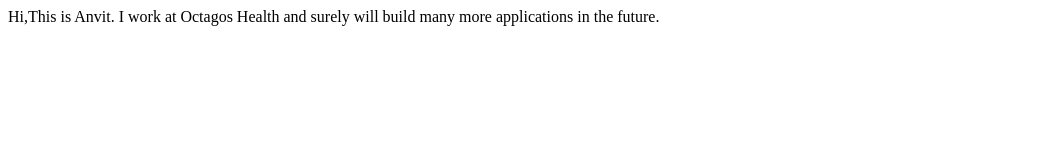
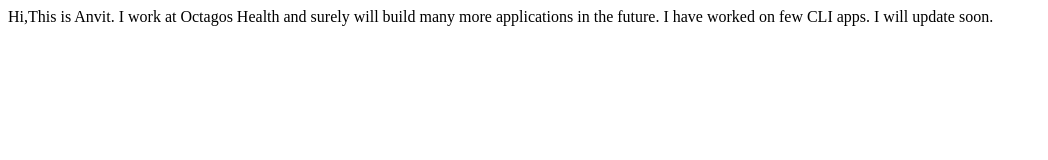
Before and after one commit to BrutalOverkill/AnvitSingh-site, a plain HTML site: page index.html in a window 1280 px wide. Shown: the whole page, without its empty margins (0-1048 px from the left). Drawn offline with Linux system fonts and the light colour scheme.

Commit message:
updated details about project.

```diff
--- a/index.html
+++ b/index.html
@@ -8,5 +8,7 @@
 </head>
 <body>
     Hi,This is Anvit. I work at Octagos Health and surely will build many more applications in the future.
+
+    I have worked on few CLI apps. I will update soon.
 </body>
 </html>
```
